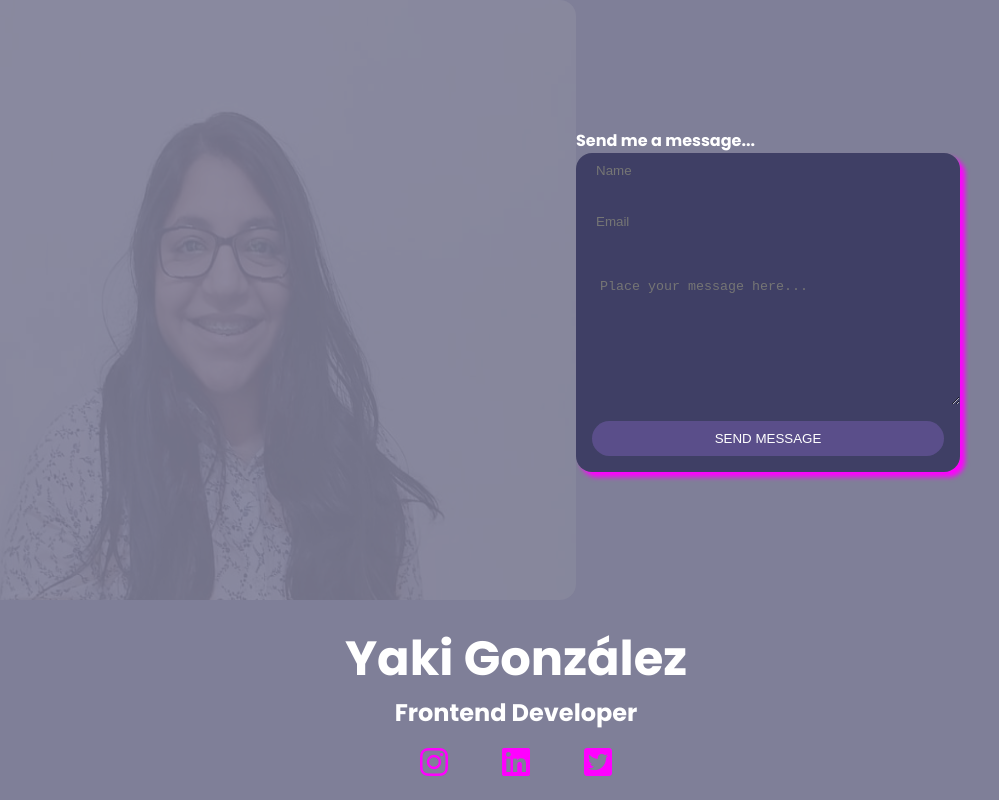
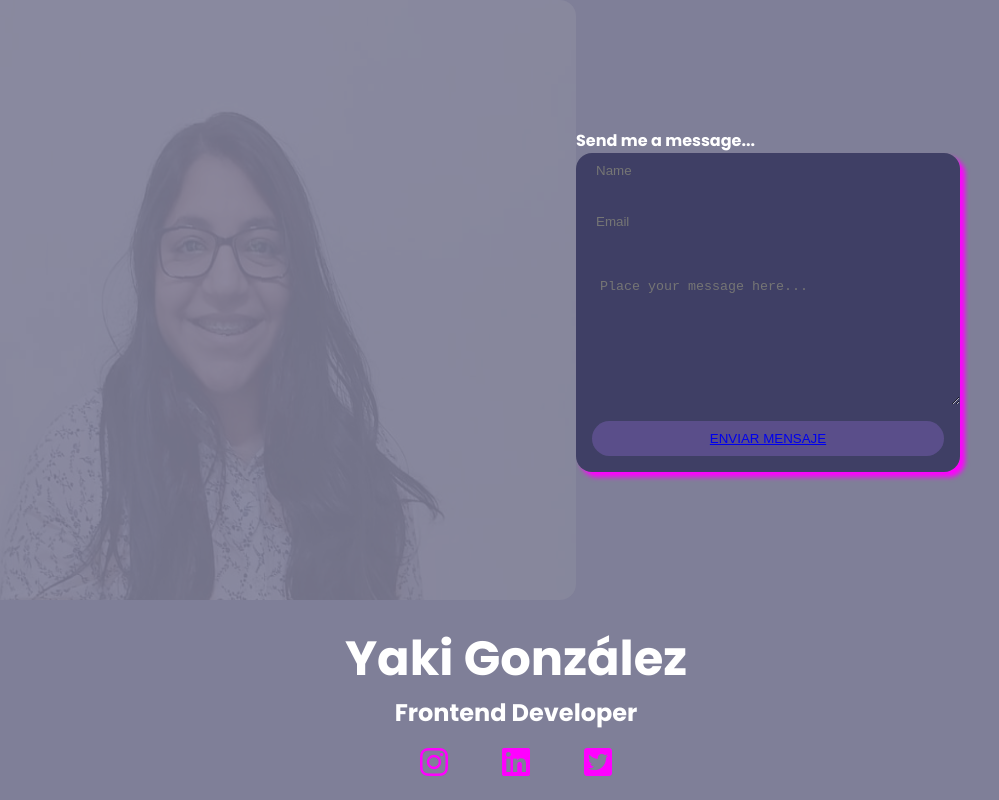
Before and after one commit to yakairi/Portafolio, a plain HTML site: page index.html in a window 1280 px wide. Shown: the part 1967-2767 px from the top of the page, without its empty margins (124-1123 px from the left). Drawn offline with Linux system fonts and the light colour scheme; a web font is replaced by a local one.

Commit message:
Update index.html
agregar link para mensajes

```diff
--- a/index.html
+++ b/index.html
@@ -161,7 +161,9 @@
           <input type="text" placeholder="Name" class="input">
           <input type="email" placeholder="Email" class="input">
           <textarea name="message" placeholder="Place your message here..."></textarea>
-          <button type="submit" class="btn-submit">Send message</button>
+          <button type="submit" class="btn-submit">
+          <a href="https://wa.link/nor2sd">Enviar Mensaje</a>
+          </button>
         </form>
       </div>
     </div>
```
